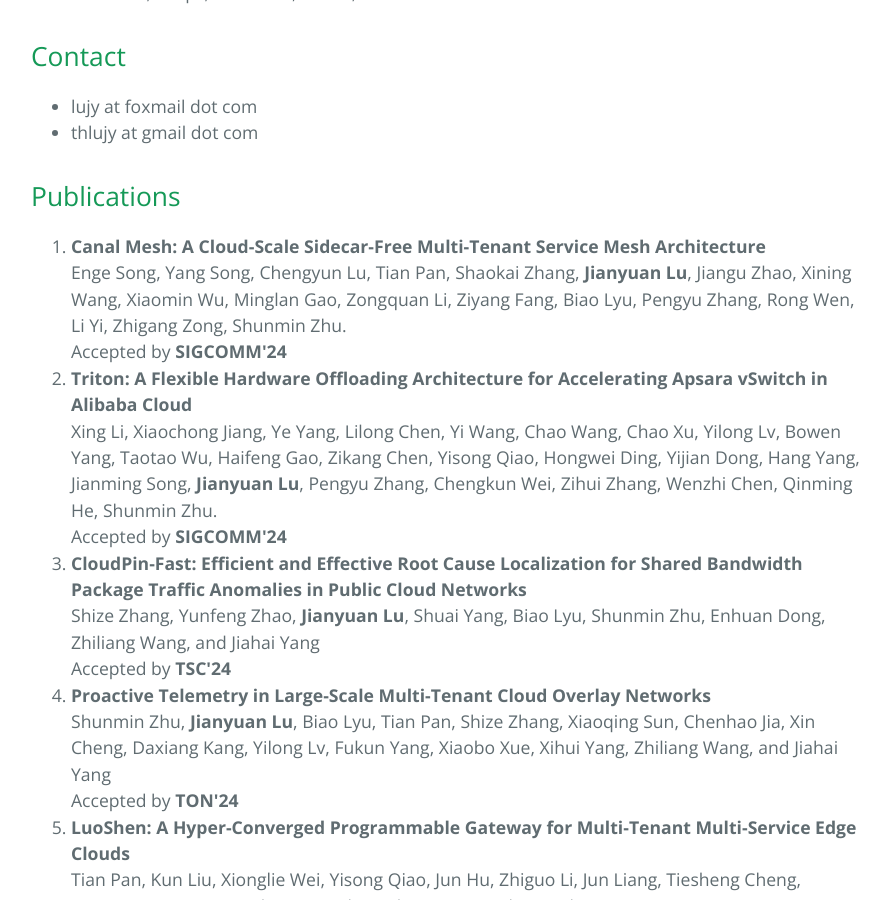
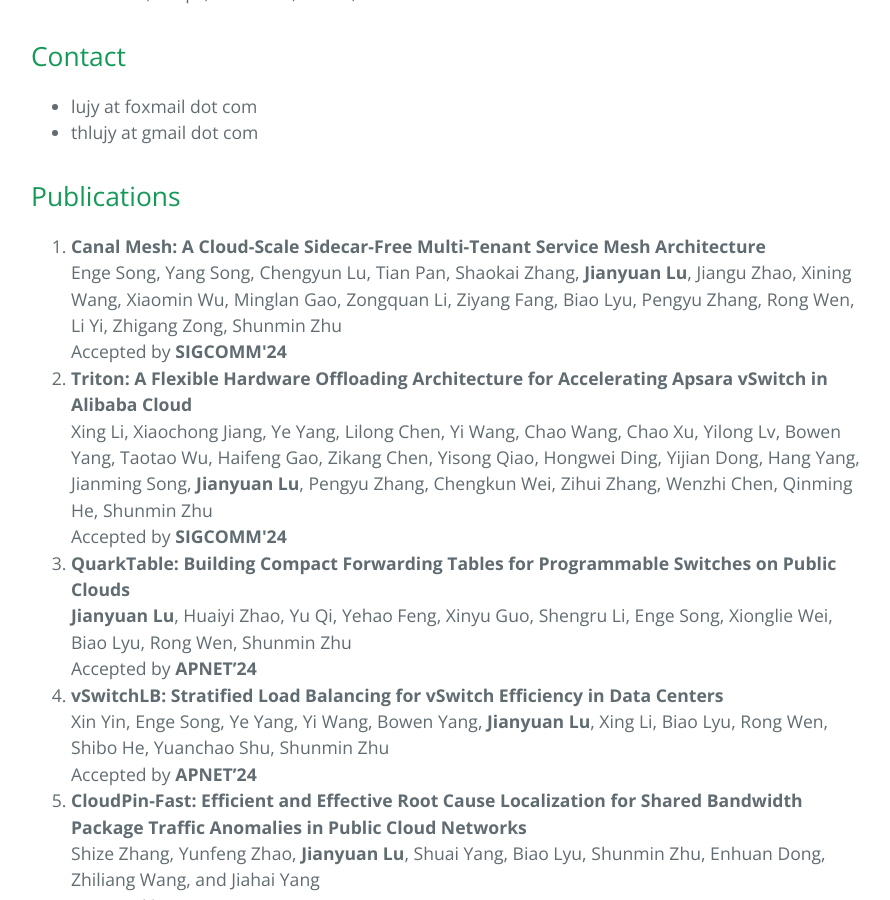
Before and after one commit to thlujy/thlujy.github.io, a Jekyll site: the page docs/index.html, which Jekyll copies as it is, in a window 1280 px wide and 900 px high, scrolled down 852 px. Shown: the whole window, without its empty margins (193-1083 px from the left). Built offline with Jekyll 4.4.1, drawn with Linux system fonts in a browser that asks for light colours.

Commit message:
Update two APNET 2024 paper

```diff
--- a/docs/index.html
+++ b/docs/index.html
@@ -56,8 +56,10 @@
 
 <h2 id="publications">Publications</h2>
 <ol>
-  <li><strong>Canal Mesh: A Cloud-Scale Sidecar-Free Multi-Tenant Service Mesh Architecture</strong><br>Enge Song, Yang Song, Chengyun Lu, Tian Pan, Shaokai Zhang, <strong>Jianyuan Lu</strong>, Jiangu Zhao, Xining Wang, Xiaomin Wu, Minglan Gao, Zongquan Li, Ziyang Fang, Biao Lyu, Pengyu Zhang, Rong Wen, Li Yi, Zhigang Zong, Shunmin Zhu.<br>Accepted by <strong>SIGCOMM'24</strong></li>
-  <li><strong>Triton: A Flexible Hardware Offloading Architecture for Accelerating Apsara vSwitch in Alibaba Cloud</strong><br>Xing Li, Xiaochong Jiang, Ye Yang, Lilong Chen, Yi Wang, Chao Wang, Chao Xu, Yilong Lv, Bowen Yang, Taotao Wu, Haifeng Gao, Zikang Chen, Yisong Qiao, Hongwei Ding, Yijian Dong, Hang Yang, Jianming Song, <strong>Jianyuan Lu</strong>, Pengyu Zhang, Chengkun Wei, Zihui Zhang, Wenzhi Chen, Qinming He, Shunmin Zhu.<br>Accepted by <strong>SIGCOMM'24</strong></li>
+  <li><strong>Canal Mesh: A Cloud-Scale Sidecar-Free Multi-Tenant Service Mesh Architecture</strong><br>Enge Song, Yang Song, Chengyun Lu, Tian Pan, Shaokai Zhang, <strong>Jianyuan Lu</strong>, Jiangu Zhao, Xining Wang, Xiaomin Wu, Minglan Gao, Zongquan Li, Ziyang Fang, Biao Lyu, Pengyu Zhang, Rong Wen, Li Yi, Zhigang Zong, Shunmin Zhu<br>Accepted by <strong>SIGCOMM'24</strong></li>
+  <li><strong>Triton: A Flexible Hardware Offloading Architecture for Accelerating Apsara vSwitch in Alibaba Cloud</strong><br>Xing Li, Xiaochong Jiang, Ye Yang, Lilong Chen, Yi Wang, Chao Wang, Chao Xu, Yilong Lv, Bowen Yang, Taotao Wu, Haifeng Gao, Zikang Chen, Yisong Qiao, Hongwei Ding, Yijian Dong, Hang Yang, Jianming Song, <strong>Jianyuan Lu</strong>, Pengyu Zhang, Chengkun Wei, Zihui Zhang, Wenzhi Chen, Qinming He, Shunmin Zhu<br>Accepted by <strong>SIGCOMM'24</strong></li>
+  <li><strong>QuarkTable: Building Compact Forwarding Tables for Programmable Switches on Public Clouds</strong><br><strong>Jianyuan Lu</strong>, Huaiyi Zhao, Yu Qi, Yehao Feng, Xinyu Guo, Shengru Li, Enge Song, Xionglie Wei, Biao Lyu, Rong Wen, Shunmin Zhu<br>Accepted by <strong>APNET’24</strong></li>
+  <li><strong>vSwitchLB: Stratified Load Balancing for vSwitch Efficiency in Data Centers</strong><br>Xin Yin, Enge Song, Ye Yang, Yi Wang, Bowen Yang, <strong>Jianyuan Lu</strong>, Xing Li, Biao Lyu, Rong Wen, Shibo He, Yuanchao Shu, Shunmin Zhu<br>Accepted by <strong>APNET’24</strong></li>
   <li><strong>CloudPin-Fast: Efficient and Effective Root Cause Localization for Shared Bandwidth Package Traffic Anomalies in Public Cloud Networks</strong><br>Shize Zhang, Yunfeng Zhao, <strong>Jianyuan Lu</strong>, Shuai Yang, Biao Lyu, Shunmin Zhu, Enhuan Dong, Zhiliang Wang, and Jiahai Yang<br>Accepted by <strong>TSC'24</strong></li>
   <li><strong>Proactive Telemetry in Large-Scale Multi-Tenant Cloud Overlay Networks</strong><br>Shunmin Zhu, <strong>Jianyuan Lu</strong>, Biao Lyu, Tian Pan, Shize Zhang, Xiaoqing Sun, Chenhao Jia, Xin Cheng, Daxiang Kang, Yilong Lv, Fukun Yang, Xiaobo Xue, Xihui Yang, Zhiliang Wang, and Jiahai Yang<br>Accepted by <strong>TON'24</strong></li>
   <li><strong>LuoShen: A Hyper-Converged Programmable Gateway for Multi-Tenant Multi-Service Edge Clouds</strong><br>Tian Pan, Kun Liu, Xionglie Wei, Yisong Qiao, Jun Hu, Zhiguo Li, Jun Liang, Tiesheng Cheng, Wenqiang Su, Jie Lu, Yuke Hong, Zhengzhong Wang, Zhi Xu, Chongjing Dai, Peiqiao Wang, Xuetao Jia, <strong>Jianyuan Lu</strong>, Enge Song, Jun Zeng, Biao Lyu, Ennan Zhai, Jiao Zhang, Tao Huang, Dennis Cai, and Shunming Zhu<br>Accepted by <strong>NSDI'24</strong></li>
```
